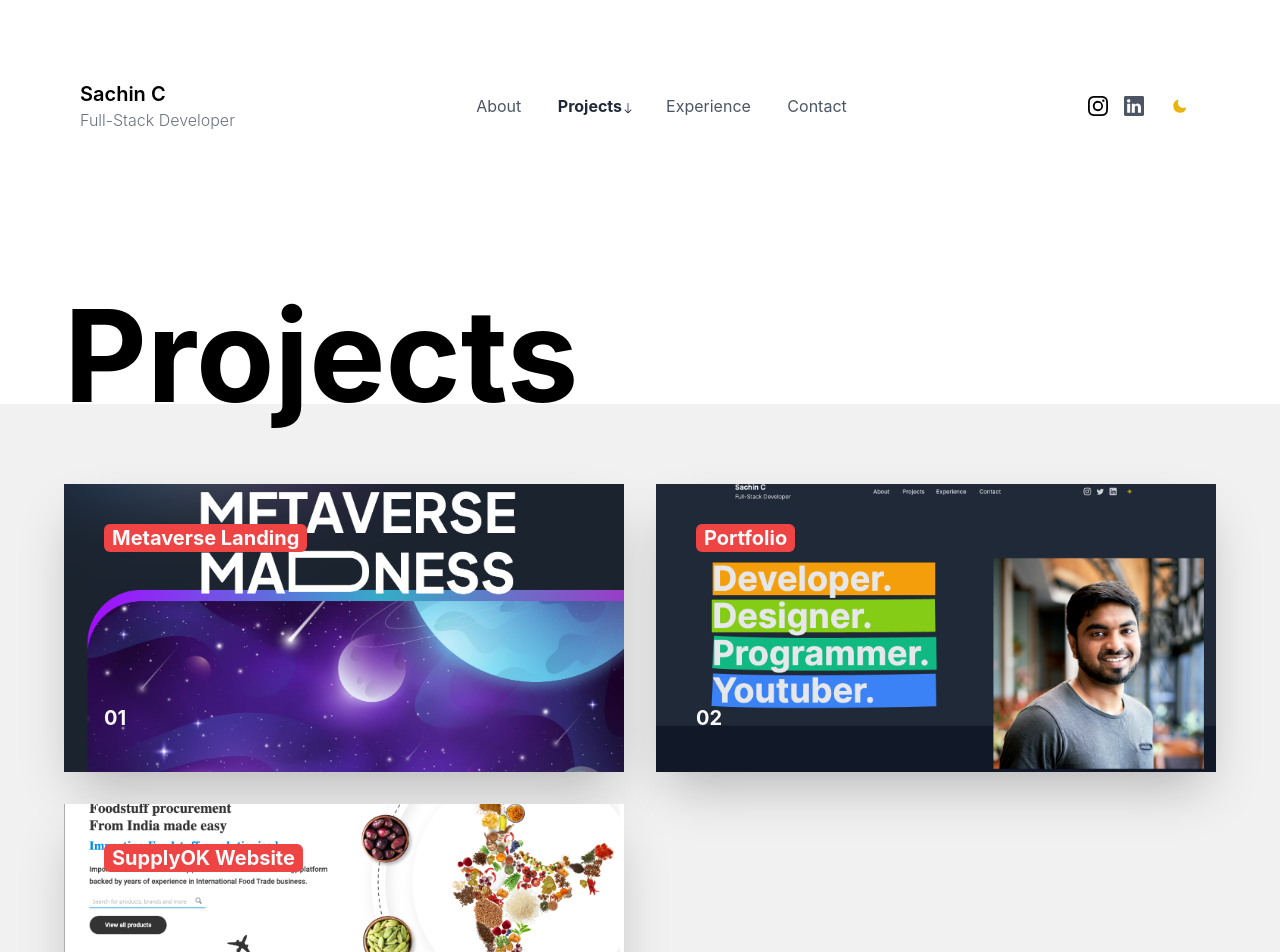
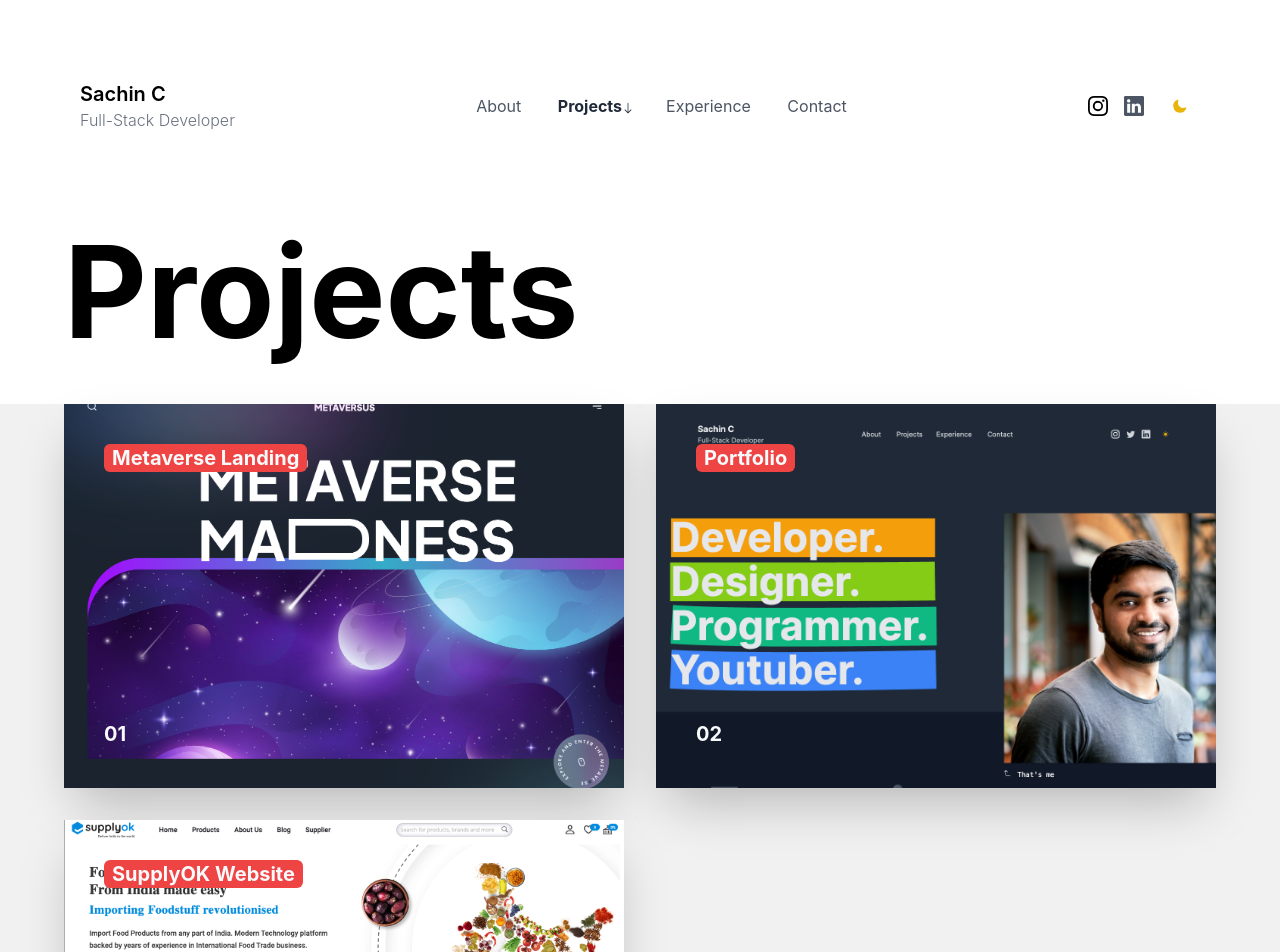
Before and after one commit to naveenkanthb/portfolio, a Next.js app: page /projects in a window 1280 px wide. Shown: the top 952 px of the page. Built offline with nearby package versions, Linux system fonts and the light colour scheme.

Commit message:
fix styling and projects page

```diff
--- a/components/Projects.js
+++ b/components/Projects.js
@@ -4,14 +4,14 @@ import userData from "@constants/data";
 export default function Projects() {
   return (
     <section className="bg-white dark:bg-gray-800">
-      <div className="max-w-6xl mx-auto h-48 bg-white dark:bg-gray-800">
-        <h1 className=" text-5xl md:text-9xl font-bold py-20 text-center md:text-left">
+      <div className="max-w-6xl mx-auto h-20 bg-white dark:bg-gray-800 mb-12 md:mb-28">
+        <h1 className=" text-5xl md:text-9xl font-bold py-4 text-center md:text-left">
           Projects
         </h1>
       </div>
       {/* Grid starts here */}
       <div className="bg-[#F1F1F1] dark:bg-gray-900">
-        <div className="max-w-6xl mx-auto grid grid-cols-1 md:grid-cols-2 gap-8 py-20 pb-40">
+        <div className="max-w-6xl mx-auto grid grid-cols-1 md:grid-cols-2 gap-8 pb-4">
           {userData.projects.map((proj, idx) => (
             <ProjectCard
               title={proj.title}
@@ -30,7 +30,7 @@ const ProjectCard = ({ title, link, imgUrl, number }) => {
   return (
     <a href={link} className="w-full block shadow-2xl">
       <div className="relative overflow-hidden">
-        <div className="h-72 object-cover">
+        <div className="h-96 object-cover">
           <img
             src={imgUrl}
             alt="portfolio"
```
